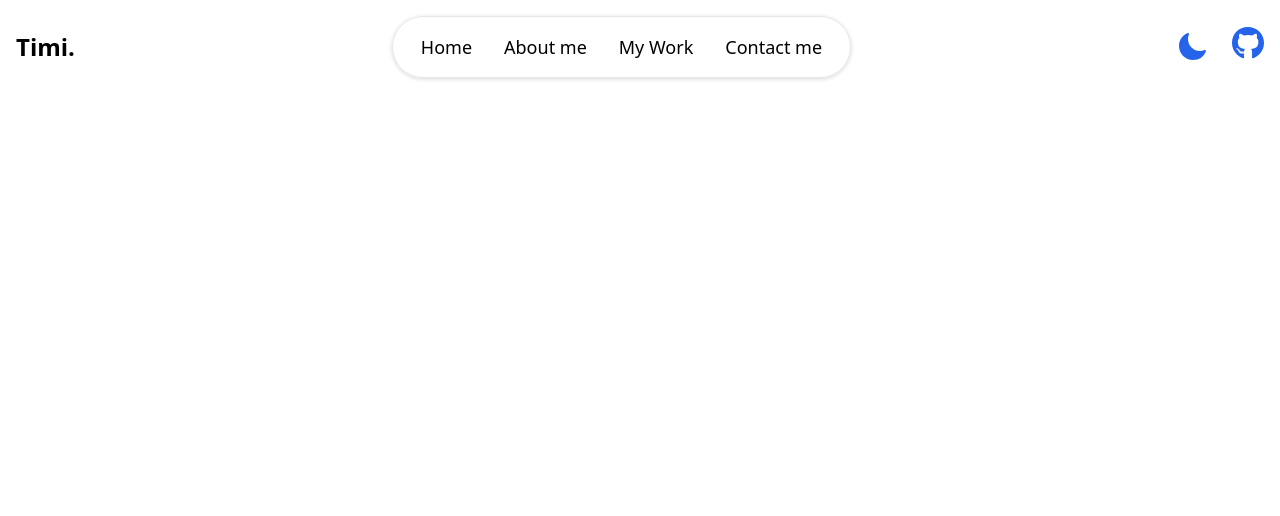
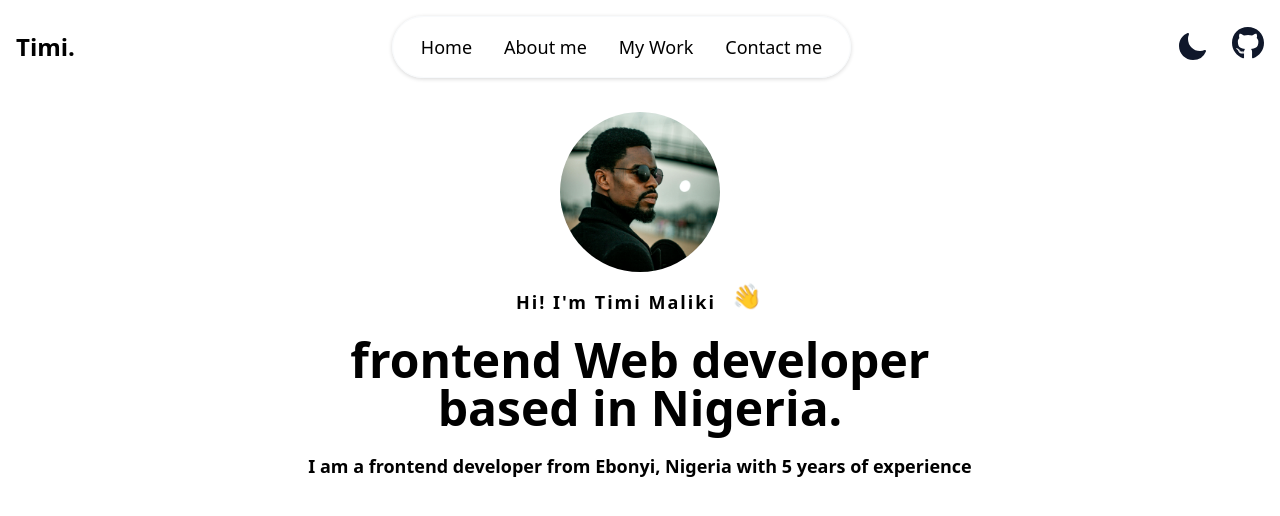
Before and after one commit to TimiMaliki/Timi, a React (Create React App) app: page / in a window 1280 px wide. Shown: the top 516 px of the page. Built offline with nearby package versions, Linux system fonts and the light colour scheme.

Commit message:
introduction

```diff
--- a/src/App.js
+++ b/src/App.js
@@ -1,11 +1,13 @@
 import './App.css';
+import Hero from './sections/HeroSection';
 import Navbar from './sections/Navbar';
 
 function App() {
   return (
-    <div className="App">
+    <>
       <Navbar/>
-    </div>
+      <Hero/>
+    </>
   );
 }
 
--- a/src/index.css
+++ b/src/index.css
@@ -11,3 +11,12 @@
     background: #fff;
     color : #000;
 }
+
+@keyframes wave {
+  0%, 100% { transform: rotate(0deg); }
+  25% { transform: rotate(15deg); }
+  75% { transform: rotate(-15deg); }
+}
+.animate-wave {
+  animation: wave 1s infinite;
+}
--- /dev/null
+++ b/src/sections/HeroSection.jsx
@@ -0,0 +1,35 @@
+import { HandRaisedIcon } from "@heroicons/react/24/solid";
+import myPic from "../img/pexels-almustapha-adam-1663967297-30159714.jpg";
+
+const Hero = () => {
+  return (
+    <div className="w-full grid place-content-center mt-20 md:mt-28">
+      <div className="flex justify-center mb-4">
+        <img
+          src={myPic}
+          alt="Timi maliki"
+          className="w-40 h-40 object-cover"
+          style={{ borderRadius: "50%" }}
+        />
+      </div>
+
+      <div
+        className="myName flex justify-center gap-4 mb-5"
+        style={{ letterSpacing: "2px" }}
+      >
+        <h3 className="font-semibold text-lg">Hi! I'm Timi Maliki</h3>{" "}
+        <h2 className="text-2xl animate-wave -mt-2"> 👋</h2>
+      </div>
+
+      <div className="job-description text-5xl font-semibold text-center mb-5">
+        <h4>frontend Web developer </h4>
+        <h4>based in Nigeria.</h4>
+      </div>
+      <div className="intro">
+       <h4 className="text-lg font-bold">I am a frontend developer from Ebonyi, Nigeria with 5 years of experience</h4>
+      </div>
+    </div>
+  );
+};
+
+export default Hero;
--- a/src/sections/Navbar.jsx
+++ b/src/sections/Navbar.jsx
@@ -42,16 +42,16 @@ const Navbar = () => {
         {/* Desktop view */}
 
         {/* my name */}
-        <div className="brand text-2xl font-semibold hover:text-blue-700 transition-all duration-300 cursor-pointer">
+        <div className={`brand text-2xl font-semibold ${darkMode ? "hover:text-blue-700 transition-all duration-300" : ""} cursor-pointer`}>
           {brandName}
         </div>
         {/* ------------------Nav Links -------------------*/}
-        <div className="hidden md:flex justify-center space-x-8 border border-light px-7 p-4 rounded-full shadow-[0px_1px_4px_rgba(0,0,0,0.16)]">
+        <div className="hidden md:flex justify-center space-x-8 border border-slate-50 px-7 p-4 rounded-full shadow-[0px_1px_4px_rgba(0,0,0,0.16)]">
           {links.map((nav, index) => (
             <a
               href={nav.href}
               key={index}
-              className="text-lg font-medium  hover:text-blue-700 transition-all duration-300"
+              className={`text-lg font-medium ${darkMode ? "hover:text-blue-700 transition-all duration-300" : ""}`}
             >
               {nav.name}
             </a>
@@ -66,16 +66,16 @@ const Navbar = () => {
             aria-label="Toggle Dark Mode"
           >
             {darkMode ? (
-              <SunIcon className="w-8 h-8 text-blue-600" />
+              <SunIcon className={`w-8 h-8 ${darkMode ? "text-blue-700" : "text-slate-900"}`} />
             ) : (
-              <MoonIcon className="w-8 h-8 text-blue-600" />
+              <MoonIcon className={`w-8 h-8 ${darkMode ? "text-blue-700" : "text-slate-900"}`} />
             )}
           </button>
 
           {/* GitHub Contact */}
 
          <a href="https://github.com/TimiMaliki">
-         <FaGithub className="w-8 h-10 text-blue-600" />
+         <FaGithub className={`w-8 h-10 ${darkMode ? "text-blue-700" : "text-slate-900"}`} />
          </a>
         </div>
 
@@ -83,9 +83,9 @@ const Navbar = () => {
 
         <button onClick={() => isOpen(!open)} className="md:hidden">
           {open ? (
-            <XMarkIcon className="w-8 h-8" />
+            <XMarkIcon className="w-8 h-8 text-slate-900" />
           ) : (
-            <Bars3Icon className="w-8 h-8" />
+            <Bars3Icon className="w-8 h-8 text-slate-900" />
           )}
         </button>
       </div>
@@ -98,7 +98,7 @@ const Navbar = () => {
             <a
               href={nav.href}
               key={index}
-              className="text-md font-medium  hover:text-blue-700 transition-all duration-300"
+              className="text-md font-medium  hover:text-slate-900 transition-all duration-300"
             >
               {nav.name}
             </a>
```
Also changed, not shown: src/img/pexels-almustapha-adam-1663967297-30159714.jpg (added).
